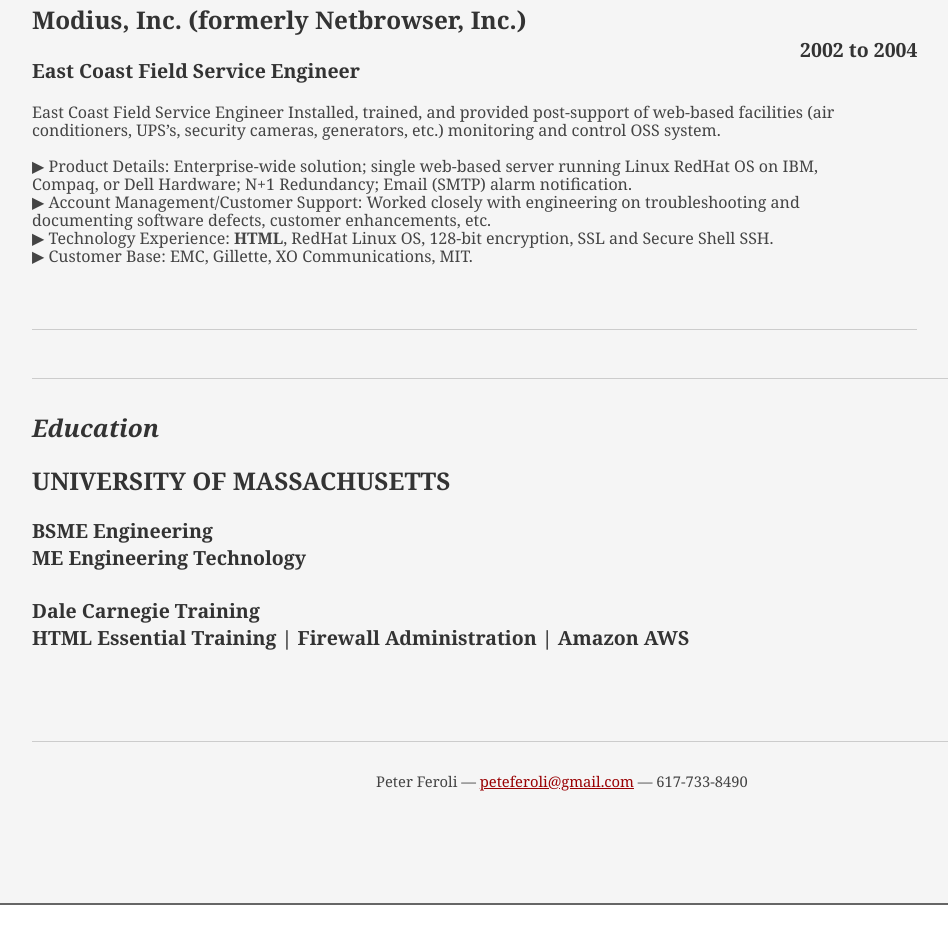
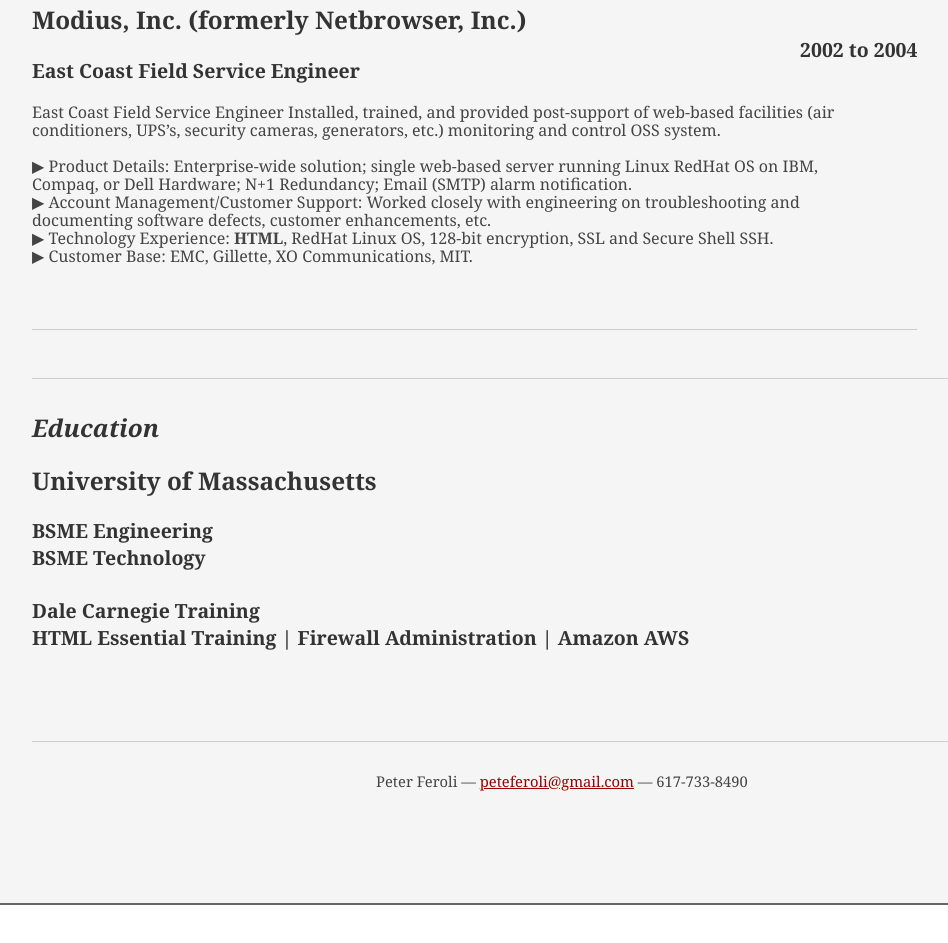
Before and after one commit to pferolster/feetaperoli.github.io, a plain HTML site: page index.html in a window 1280 px wide. Shown: the part 2377-3320 px from the top of the page, without its empty margins (56-1004 px from the left). Drawn offline with Linux system fonts and the light colour scheme; a small style sheet from the web is missing.

Commit message:
Update index.html

```diff
--- a/index.html
+++ b/index.html
@@ -144,8 +144,8 @@ Installed, trained, and provided post-support of web-based facilities (air condi
 							<h2>Education</h2>
 						</div>
 						<div class="yui-u">
-							<h2>UNIVERSITY OF MASSACHUSETTS</h2>
-							<h3>BSME Engineering<br> ME Engineering Technology  </h3>
+							<h2>University of Massachusetts</h2>
+							<h3>BSME Engineering<br> BSME Technology</h3>
 							<h4>Dale Carnegie Training <br> HTML Essential Training | Firewall Administration | Amazon AWS
   </h4>
 						</div>
```
